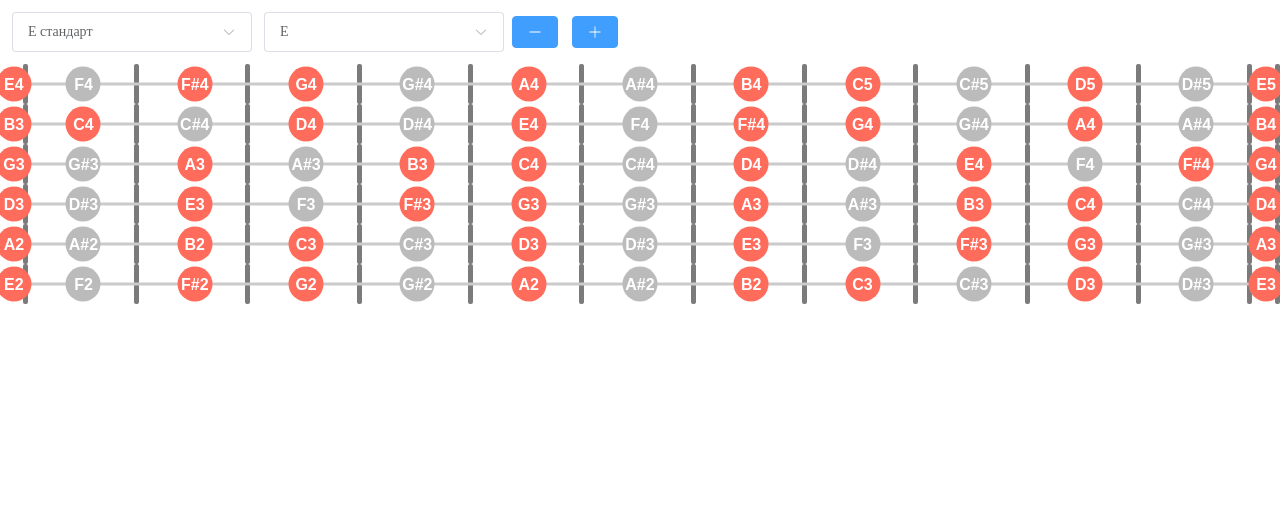
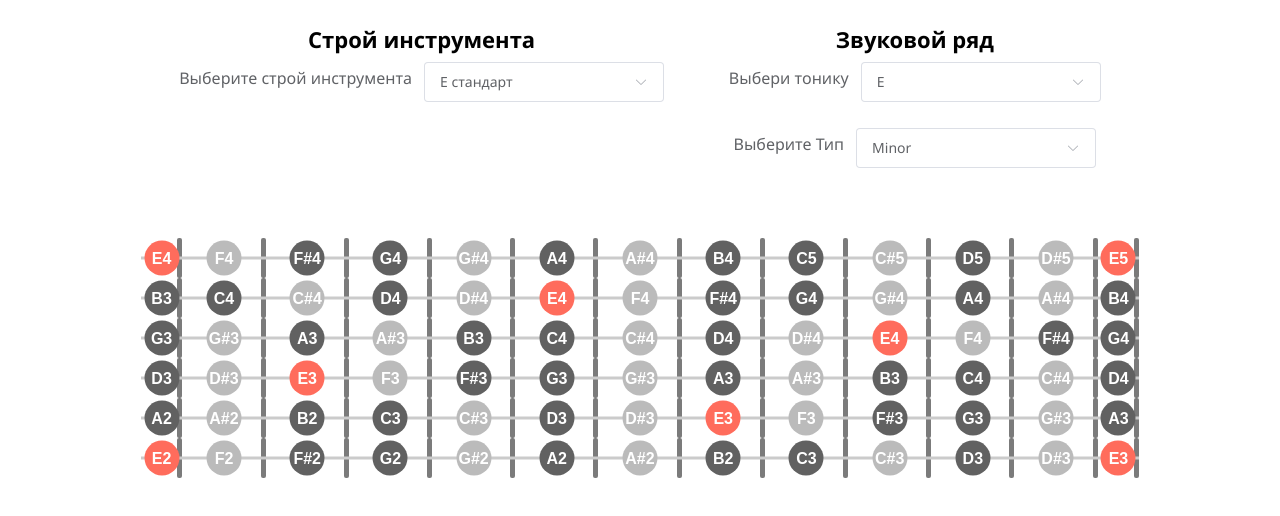
Before and after one commit to max-vma/gamma-helper, a Vue app: page / in a window 1280 px wide. Shown: the top 516 px of the page. Built offline with nearby package versions, Linux system fonts and the light colour scheme.

Commit message:
Добавил возможность выбирать тип звукового ряда. Сделал удобнее интерфейс. Сделал показывание стрелочек при ховере

```diff
--- a/package.json
+++ b/package.json
@@ -26,6 +26,7 @@
 		"@vitejs/plugin-vue": "^5.0.4",
 		"jest": "^29.7.0",
 		"less": "^4.2.0",
+		"prettier": "3.2.5",
 		"ts-jest": "^29.1.2",
 		"ts-node": "^10.9.2",
 		"typescript": "^5.2.2",
--- a/src/App.vue
+++ b/src/App.vue
@@ -3,9 +3,13 @@
 </template>
 
 <script setup lang="ts">
-import { defineComponent } from 'vue'
 import GammaHelperPage from '@/views/GammaHelperPage.vue'
 </script>
 <style lang="less">
 @import 'reset-css';
+#app {
+	height: 100vh;
+	overflow: hidden;
+	font-family: 'Segoe UI', Tahoma, Geneva, Verdana, sans-serif;
+}
 </style>
--- a/src/components/Controls/index.vue
+++ b/src/components/Controls/index.vue
@@ -1,13 +1,11 @@
 <template>
 	<div class="controls">
-		<div class="controls__tuning">
-			<tuning-changer
-				:tunings="TUNINGS"
-				:tuning="(neckStore.tuning as Tuning)"
-				@change="neckStore.setTuning"
-			/>
+		<div class="controls__block">
+			<div class="controls__block-title">Строй инструмента</div>
+			<tuning-changer />
 		</div>
-		<div class="controls__scale">
+		<div class="controls__block">
+			<div class="controls__block-title">Звуковой ряд</div>
 			<scale-changer />
 		</div>
 	</div>
@@ -16,12 +14,6 @@
 <script setup lang="ts">
 import TuningChanger from './partials/TuningChanger.vue'
 import ScaleChanger from './partials/ScaleChanger.vue'
-import { TUNINGS } from '@/consts/tunings'
-import { Tuning } from '@/libs/Tuning'
-import { useNeckStore } from '@/stores/neck'
-import { MusicalScale } from '@/libs'
-
-const neckStore = useNeckStore()
 </script>
 
 <style lang="less">
@@ -29,5 +21,13 @@ const neckStore = useNeckStore()
 	padding: 12px;
 	display: flex;
 	gap: 12px;
+	justify-content: space-around;
+	flex-wrap: wrap;
+	&__block-title {
+		font-size: 22px;
+		font-weight: 600;
+		text-align: center;
+		margin-bottom: 12px;
+	}
 }
 </style>
--- a/src/components/Controls/partials/ScaleChanger.vue
+++ b/src/components/Controls/partials/ScaleChanger.vue
@@ -1,5 +1,6 @@
 <template>
 	<div class="scale-changer">
+		<el-form-item label="Выбери тонику">
 			<el-select
 				:model-value="neckStore.tonic"
 				placeholder="Выбери тонику"
@@ -14,18 +15,24 @@
 					:value="item"
 				/>
 			</el-select>
-		<div class="scale-changer__buttons">
-			<el-button
-				type="primary"
-				:icon="Minus"
-				@click="() => onChangeTonic(false)"
+		</el-form-item>
+		<el-form-item label="Выберите Тип">
+			<el-select
+				:model-value="neckStore.scaleType"
+				placeholder="Выбери тип"
+				label="Строй"
+				value-key="label"
+				size="large"
+				style="width: 240px"
+				@change="neckStore.setScaleType"
+			>
+				<el-option
+					v-for="[key, item] in getEnumEntriesKeys(ScaleTypes)"
+					:label="key"
+					:value="item"
 				/>
-			<el-button
-				type="primary"
-				:icon="Plus"
-				@click="() => onChangeTonic(true)"
-			/>
-		</div>
+			</el-select>
+		</el-form-item>
 	</div>
 </template>
 
@@ -34,25 +41,16 @@ import { Plus, Minus } from '@element-plus/icons-vue'
 import Notes, { MAX_NOTES_COUNT } from '@/consts/notes'
 import { useNeckStore } from '@/stores/neck'
 import { getEnumEntriesKeys } from '@/utils/getEnumEntriesKeys'
+import { ScaleTypes } from '@/consts/scales'
 
 const neckStore = useNeckStore()
-
-const onChangeTonic = (isPlus: boolean) => {
-	if (isPlus && neckStore.tonic + 1 < MAX_NOTES_COUNT)
-		neckStore.setTonic(neckStore.tonic + 1)
-	if (!isPlus && neckStore.tonic - 1 >= 0)
-		neckStore.setTonic(neckStore.tonic - 1)
-}
 </script>
 
 <style lang="less">
 .scale-changer {
 	display: flex;
+	flex-direction: column;
 	align-items: center;
 	gap: 8px;
-	&__buttons {
-		display: flex;
-		gap: 2px;
-	}
 }
 </style>
--- a/src/components/Controls/partials/TuningChanger.vue
+++ b/src/components/Controls/partials/TuningChanger.vue
@@ -1,36 +1,33 @@
 <template>
 	<div class="tuning-changer">
+		<el-form-item label="Выберите строй инструмента">
 			<el-select
-			:model-value="tuning"
-			placeholder="Выбери строй"
+				:model-value="neckStore.tuning"
+				placeholder="Выбери строй инструмента"
 				label="Строй"
 				value-key="label"
 				size="large"
 				style="width: 240px"
-			@change="onChange"
+				@change="neckStore.setTuning"
 			>
-			<el-option
-				v-for="item in props.tunings"
-				:label="item.label"
-				:value="item"
-			/>
+				<el-option v-for="item in TUNINGS" :label="item.label" :value="item" />
 			</el-select>
+		</el-form-item>
 	</div>
 </template>
 
 <script setup lang="ts">
-import { TTunings } from '@/consts/tunings'
-import { Tuning } from '@/libs/Tuning'
+import { TUNINGS } from '@/consts/tunings'
+import { useNeckStore } from '@/stores/neck'
 
-const emit = defineEmits<{ (e: 'change', tuning: Tuning): void }>()
+const neckStore = useNeckStore()
+</script>
 
-interface PropTypes {
-	tunings: TTunings
-	tuning: Tuning
+<style lang="less">
+.tuning-changer {
+	display: flex;
+	flex-direction: column;
+	align-items: center;
+	gap: 8px;
 }
-const props = defineProps<PropTypes>()
-
-const onChange = (t: Tuning) => {
-	emit('change', t)
-}
-</script>
+</style>
--- a/src/components/Neck/index.vue
+++ b/src/components/Neck/index.vue
@@ -2,7 +2,7 @@
 	<div class="neck">
 		<neck-string
 			v-for="(note, index) in tuningNotes"
-			:tuning-note="(note as Note)"
+			:tuning-note="note"
 			:key="index"
 		/>
 	</div>
@@ -16,13 +16,17 @@ import { Note } from '@/libs'
 const neckStore = useNeckStore()
 
 const tuningNotes = computed(() => {
-	return neckStore.tuning.notes
+	return neckStore.tuning.notes as Note[]
 })
 </script>
 
 <style lang="less">
 .neck {
+	position: relative;
 	width: 100%;
-	height: 400px;
+	padding-top: 40px;
+	&__tune-changer {
+		position: absolute;
+	}
 }
 </style>
--- a/src/components/Neck/partials/fret.vue
+++ b/src/components/Neck/partials/fret.vue
@@ -1,21 +1,44 @@
 <template>
-	<div class="neck__fret">
+	<div class="neck__fret" @mouseout="onHover" @mouseover="onHover">
 		<div
 			:class="{
 				neck__circle: true,
 				'neck__circle--active': props.isActive,
+				'neck__circle--tonic': props.isTonica,
 			}"
 		>
+			<template v-if="isFirst">
+				<div v-show="isHovered" class="neck__fret-tune neck__fret-tune--up">
+					<ArrowRight width="16px" />
+				</div>
+				<div v-show="isHovered" class="neck__fret-tune neck__fret-tune--down">
+					<ArrowLeft width="16px" />
+				</div>
+			</template>
+
 			<slot></slot>
 		</div>
 	</div>
 </template>
 
 <script setup lang="ts">
-import { defineComponent, PropType, toRefs } from 'vue'
-const props = defineProps<{
+import { useHover } from '@/hooks/useHover'
+import { ArrowRight, ArrowLeft } from '@element-plus/icons-vue'
+import { defineComponent, ref, toRefs } from 'vue'
+
+interface PropType {
 	isActive: boolean
-}>()
+	isTonica: boolean
+	isFirst: boolean
+}
+
+const props = withDefaults(defineProps<PropType>(), {
+	isActive: false,
+	isTonica: false,
+	isFirst: false,
+})
+
+const { onHover, isHovered } = useHover()
 </script>
 
 <style lang="less">
@@ -39,22 +62,45 @@ const props = defineProps<{
 		transform: translate(-50%, -50%);
 		border-radius: 50%;
 		&--active {
+			background-color: #616161;
+		}
+		&--tonic {
 			background-color: #ff6c5c;
 		}
-		&--red {
-			background-color: #ff6c5c;
+	}
+	&__fret-controls {
+		position: absolute;
+		left: 0;
+		top: 0;
+	}
+	&__fret-tune {
+		position: absolute;
+		width: 20px;
+		height: 20px;
+		left: 0;
+		right: 0;
+		border-radius: 50%;
+		background-color: #757575;
+		z-index: 10;
+		cursor: pointer;
+		display: flex;
+		align-items: center;
+		justify-content: center;
+		&--down {
+			left: calc(-16px);
+		}
+		&--up {
+			left: calc(100% - 4px);
 		}
 	}
 	&__fret {
 		flex: 4;
-		// border: 1px solid red;
 		position: relative;
-		// border-right: 4px solid #bdc3c7;
 		&:last-child {
-			flex: 1;
+			flex: 2;
 		}
 		&:first-child {
-			flex: 1;
+			flex: 2;
 		}
 		&::after {
 			content: '';
--- a/src/components/Neck/partials/string.vue
+++ b/src/components/Neck/partials/string.vue
@@ -1,8 +1,10 @@
 <template>
-	<div class="neck__string">
+	<div class="neck-string">
 		<neck-fret
-			v-for="note in fretsNotes"
+			v-for="(note, index) in fretsNotes"
 			:is-active="isActiveNote(note)"
+			:is-tonica="isTonica(note)"
+			:is-first="index === 0"
 			:key="note.noteName + note.octave"
 		>
 			{{ note.noteName }}{{ note.octave }}
@@ -34,17 +36,18 @@ const fretsNotes = computed((): Note[] => {
 })
 
 const isActiveNote = (note: Note | ScaleNote): boolean => {
-	console.log(store.scale.has(note), note)
 	return store.scale.has(note)
+}
+const isTonica = (note: Note | ScaleNote): boolean => {
+	return store.scale.tonic.is(note)
 }
 </script>
 
 <style lang="less">
-.neck__string {
+.neck-string {
 	display: flex;
 	width: 100%;
 	height: 40px;
 	background-color: #fff;
 }
 </style>
-@/stores
--- /dev/null
+++ b/src/hooks/useHover.ts
@@ -0,0 +1,24 @@
+import { ref } from 'vue'
+
+export const useHover = (delay: number = 50) => {
+	const timeout = ref<null | number>(null)
+	const isHovered = ref(false)
+
+	const onHover = (e: Event) => {
+		if (e.type === 'mouseover' || e.type === 'mouseout') {
+			if (timeout.value) clearTimeout(timeout.value)
+			if (e.type === 'mouseover') {
+				isHovered.value = true
+			} else {
+				timeout.value = window.setTimeout(() => {
+					isHovered.value = false
+				}, delay)
+			}
+		}
+	}
+
+	return {
+		isHovered,
+		onHover,
+	}
+}
--- a/src/libs/Note.ts
+++ b/src/libs/Note.ts
@@ -26,6 +26,10 @@ export class Note {
 
 	public get octave(): Octaves | undefined {
 		return this._octave
+	}
+
+	public is(note: Note) {
+		return this.note === note.note
 	}
 
 	public upOnSemitones(semiTones: number): Note {
--- a/src/stores/neck.ts
+++ b/src/stores/neck.ts
@@ -28,6 +28,11 @@ export const useNeckStore = defineStore('neck', () => {
 		setScale(new MusicalScale(tonic.value, scaleType.value))
 	}
 
+	const setScaleType = (newScaleType: ScaleTypes) => {
+		scaleType.value = newScaleType
+		setScale(new MusicalScale(tonic.value, scaleType.value))
+	}
+
 	const setScale = (newScale: MusicalScale) => {
 		scale.value = newScale
 	}
@@ -41,5 +46,6 @@ export const useNeckStore = defineStore('neck', () => {
 		tonic,
 		scaleType,
 		setTonic,
+		setScaleType,
 	}
 })
--- a/src/views/GammaHelperPage.vue
+++ b/src/views/GammaHelperPage.vue
@@ -1,7 +1,9 @@
 <template>
 	<div class="gamma-helper-page">
-		<controls />
-		<neck />
+		<div class="gamma-helper-page__inner">
+			<controls />
+			<neck />
+		</div>
 	</div>
 </template>
 
@@ -10,4 +12,14 @@ import Neck from '@/components/Neck/index.vue'
 import Controls from '@/components/Controls/index.vue'
 </script>
 
-<style lang="scss"></style>
+<style lang="less" scoped>
+.gamma-helper-page {
+	padding: 16px;
+	height: 100%;
+	display: flex;
+	justify-content: center;
+	&__inner {
+		min-width: 80%;
+	}
+}
+</style>
```
Also changed, not shown: 1 other file (tests, documents, lock files or other folders). Lines whose indentation alone changed are shown as unchanged.
